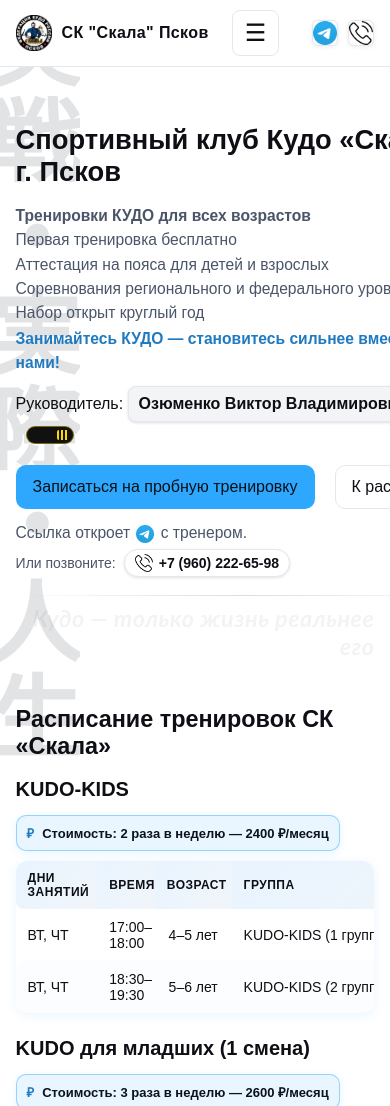
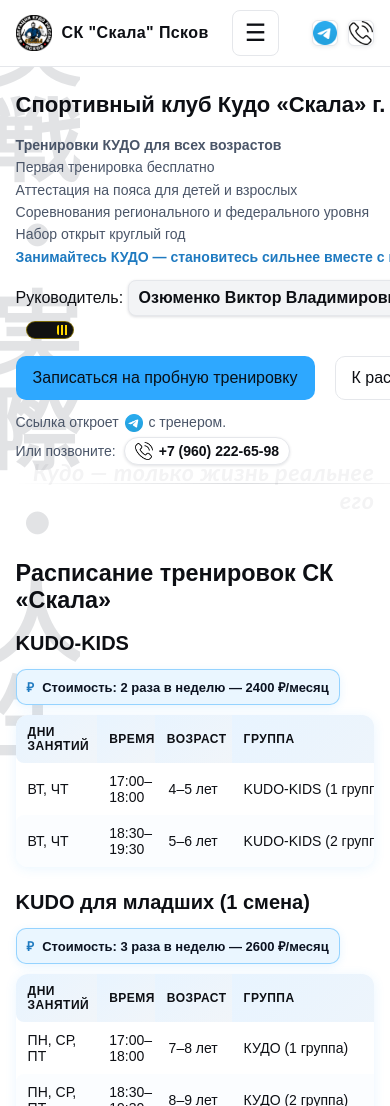
Before and after one commit to pskovKUDO/Skala, a plain HTML site: page index.html in a window 390 px wide. Shown: the top 1106 px of the page. Drawn offline with Linux system fonts and the light colour scheme.

Commit message:
Add files via upload

```diff
--- a/assets/css/styles.css
+++ b/assets/css/styles.css
@@ -633,13 +633,13 @@
   .brand-title { font-size: 16px; }
   .nav-toggle { padding: 8px 12px; font-size: 24px; }
 
-  .hero { padding: 40px 0 70px; }
-  .hero .hero-text { padding-top: 24px; }
-  .hero-cta { margin-top: 18px; }
-  .hero h1 { font-size: clamp(26px, 7vw, 36px); }
-  .hero p { font-size: clamp(15px, 4vw, 17px); }
-  /* Кнопки остаются в одной строке, без растягивания на всю ширину */
-  .hero-media img { width: 240px; }
+  .hero { padding: 20px 0 36px; }
+  .hero .hero-text { padding-top: 12px; }
+  .hero-cta { margin-top: 14px; }
+  .hero h1 { font-size: clamp(22px, 5.6vw, 30px); }
+  .hero p { font-size: clamp(14px, 3.6vw, 16px); }
+  /* На мобильных убираем правый блок с логотипом, оставляем только текст и кнопки */
+  .hero-media { display: none; }
 
   .section { padding: 40px 0; }
   .section h2 { font-size: clamp(20px, 6vw, 26px); }
```
